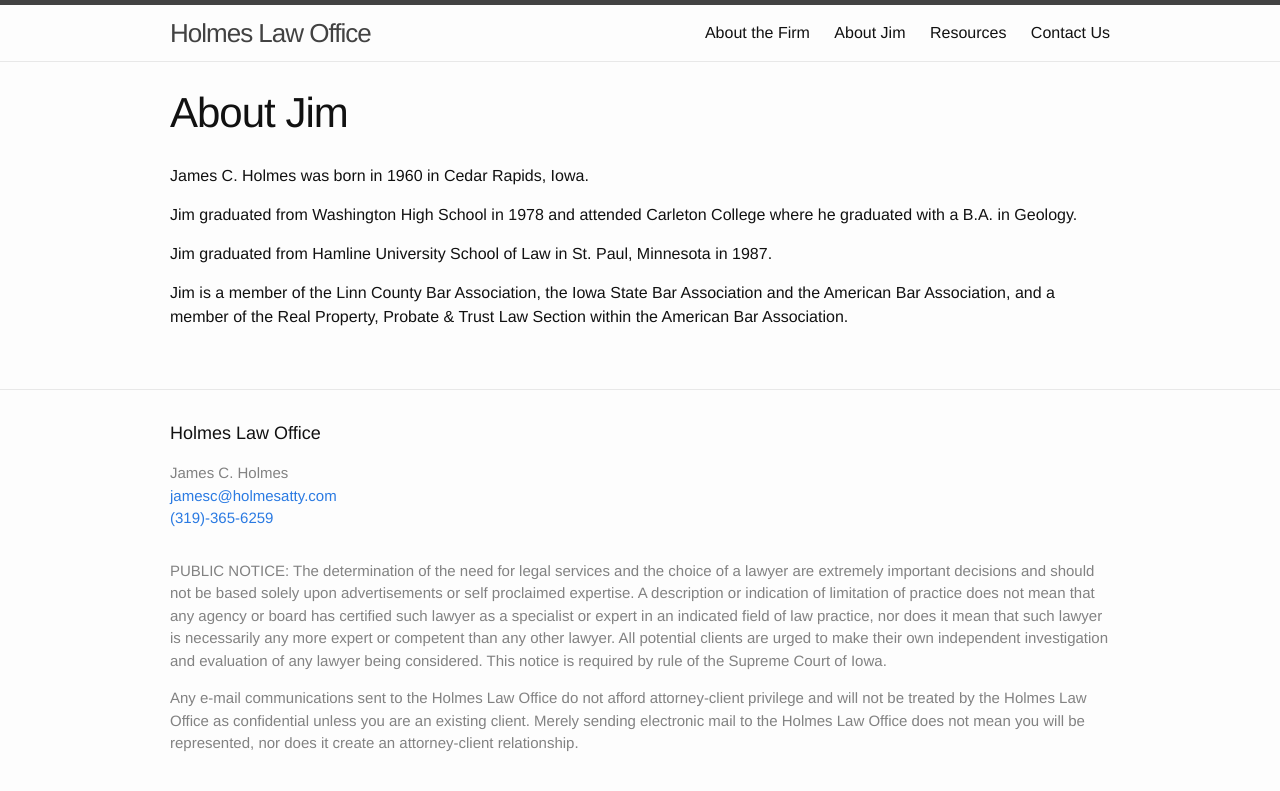
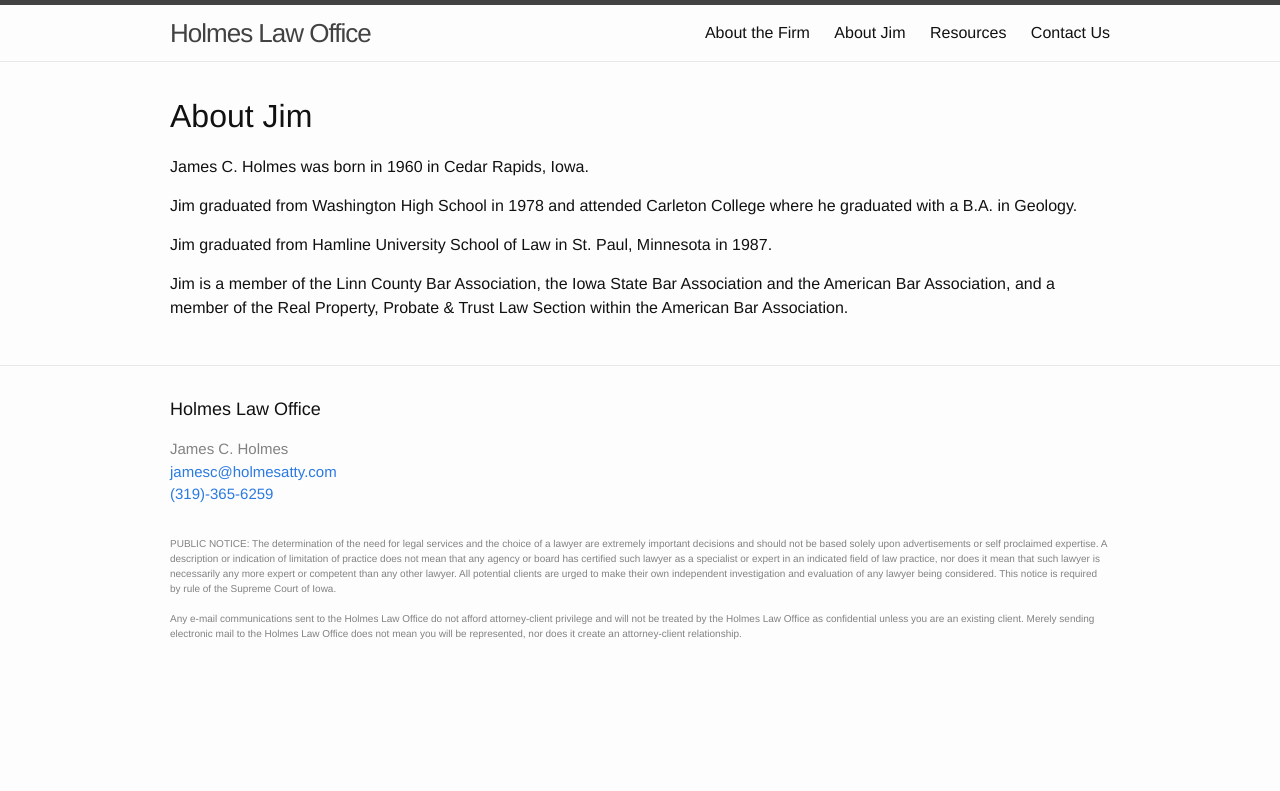
Before and after one commit to holmes-atty/holmes-atty.github.io, a Jekyll site: the page built from 2-james.md, in a window 1280 px wide. Shown: the top 791 px of the page. Built offline with Jekyll 4.4.1, drawn with Linux system fonts in a browser that asks for light colours.

Commit message:
Dropped extra Sass for footer columns. Added font sizing for disclaimers.

```diff
--- a/_sass/_layout.scss
+++ b/_sass/_layout.scss
@@ -120,34 +120,6 @@
     padding-left: $spacing-unit / 2;
 }
 
-.footer-col-1 {
-    width: -webkit-calc(35% - (#{$spacing-unit} / 2));
-    width:         calc(35% - (#{$spacing-unit} / 2));
-}
-
-.footer-col-2 {
-    width: -webkit-calc(20% - (#{$spacing-unit} / 2));
-    width:         calc(20% - (#{$spacing-unit} / 2));
-}
-
-.footer-col-3 {
-    width: -webkit-calc(45% - (#{$spacing-unit} / 2));
-    width:         calc(45% - (#{$spacing-unit} / 2));
-}
-
-@include media-query($on-laptop) {
-    .footer-col-1,
-    .footer-col-2 {
-        width: -webkit-calc(50% - (#{$spacing-unit} / 2));
-        width:         calc(50% - (#{$spacing-unit} / 2));
-    }
-
-    .footer-col-3 {
-        width: -webkit-calc(100% - (#{$spacing-unit} / 2));
-        width:         calc(100% - (#{$spacing-unit} / 2));
-    }
-}
-
 @include media-query($on-palm) {
     .footer-col {
         float: none;
@@ -156,6 +128,9 @@
     }
 }
 
+.footer-disclaimers {
+  font-size: 10px;
+}
 
 
 /**
@@ -168,69 +143,3 @@
 .page-heading {
     font-size: 20px;
 }
-
-.post-list {
-    margin-left: 0;
-    list-style: none;
-
-    > li {
-        margin-bottom: $spacing-unit;
-    }
-}
-
-.post-meta {
-    font-size: $small-font-size;
-    color: $grey-color;
-}
-
-.post-link {
-    display: block;
-    font-size: 24px;
-}
-
-
-
-/**
- * Posts
- */
-.post-header {
-    margin-bottom: $spacing-unit;
-}
-
-.post-title {
-    font-size: 42px;
-    letter-spacing: -1px;
-    line-height: 1;
-
-    @include media-query($on-laptop) {
-        font-size: 36px;
-    }
-}
-
-.post-content {
-    margin-bottom: $spacing-unit;
-
-    h2 {
-        font-size: 32px;
-
-        @include media-query($on-laptop) {
-            font-size: 28px;
-        }
-    }
-
-    h3 {
-        font-size: 26px;
-
-        @include media-query($on-laptop) {
-            font-size: 22px;
-        }
-    }
-
-    h4 {
-        font-size: 20px;
-
-        @include media-query($on-laptop) {
-            font-size: 18px;
-        }
-    }
-}
```
